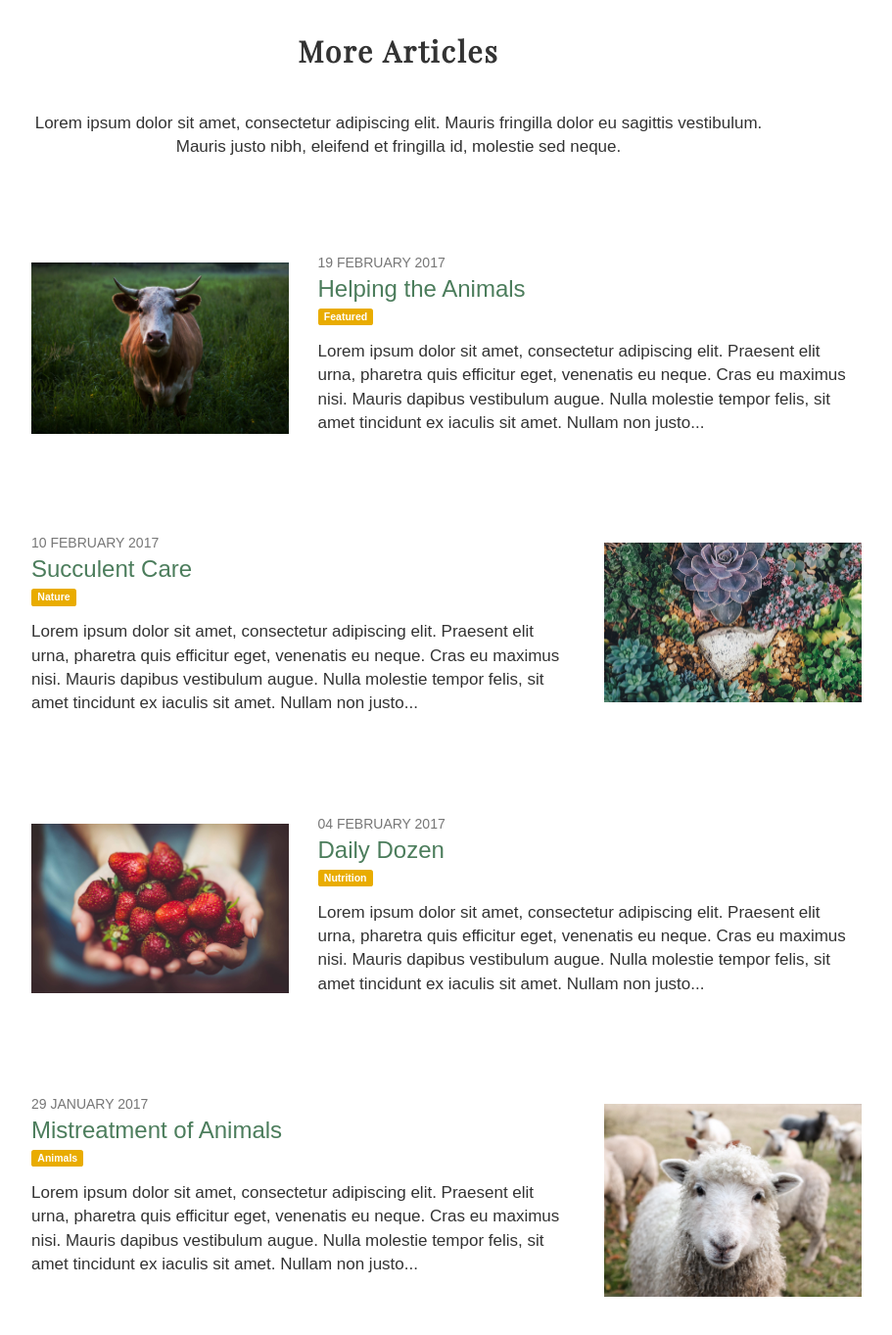
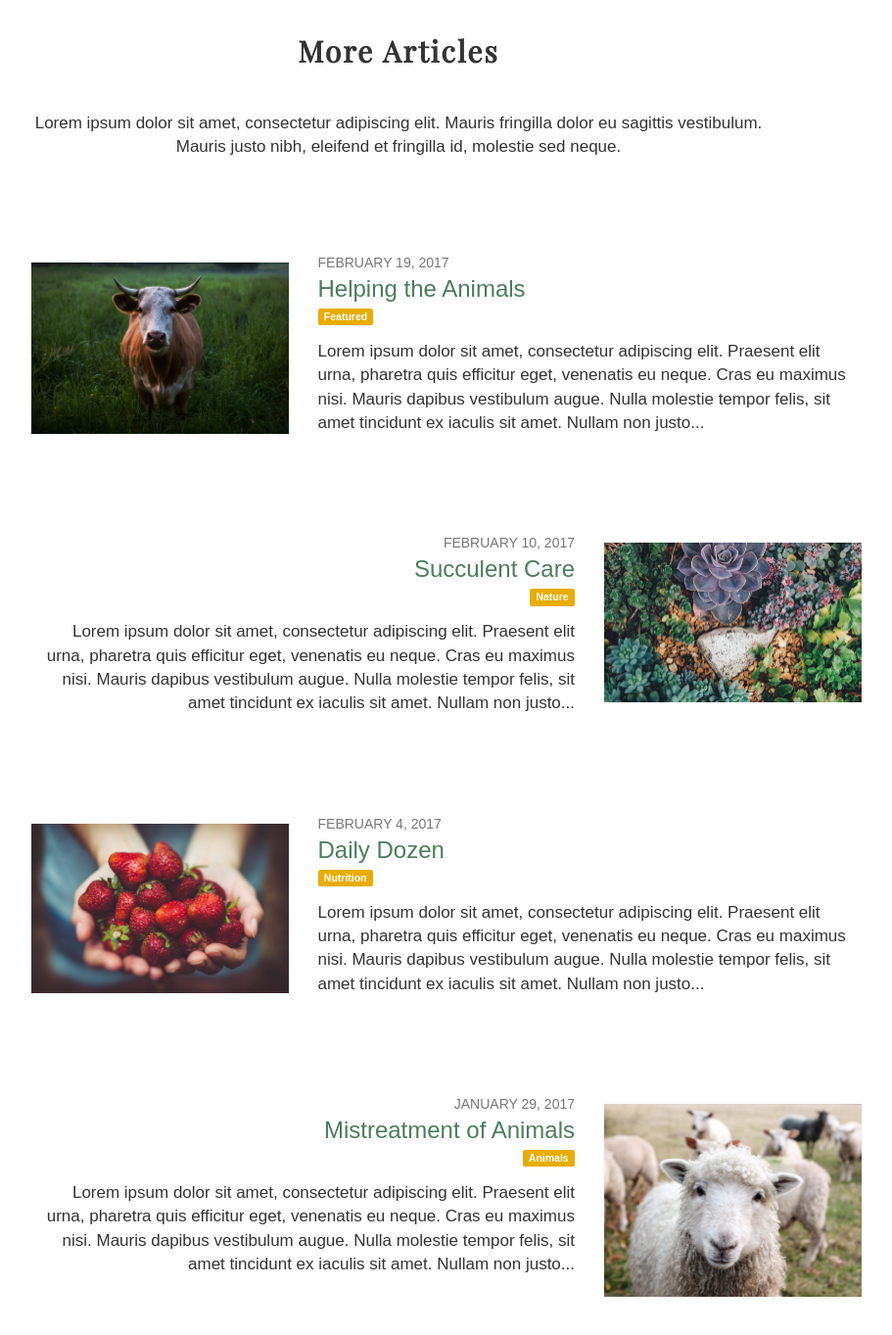
Before and after one commit to dillonchanis/ginablog, a Jekyll site: the page built from blog.html, in a window 1280 px wide and 1400 px high, scrolled down 2010 px. Shown: the top 1363 px of the window at 98% size, without its empty margins (233-1144 px from the left). Built offline with Jekyll 4.4.1, drawn with Linux system fonts in a browser that asks for light colours; some of the changed text lies outside the part shown.

Commit message:
Giving better date formatting

```diff
--- a/blog.html
+++ b/blog.html
@@ -1,7 +1,6 @@
 ---
 layout: blog
 ---
-
 
 <!-- About the Blog -->
 <section class="about">
@@ -69,7 +68,7 @@ layout: blog
 
         <div class="col-md-6">
           <article>
-            <span class="date">{{ post.date | date_to_long_string }}</span>
+            <time class="date">{{ post.date | date: "%B %-d, %Y" }}</time>
             <br />
             <a href="{{ post.permalink }}"><span class="title">{{ post.title }}</span></a>
             <div class="categories">
@@ -83,9 +82,9 @@ layout: blog
       </div>
       {% else %}
       <div class="row article-row">
-        <div class="col-md-6 col-md-offset-2">
+        <div class="col-md-6 col-md-offset-2 text-right">
           <article>
-            <span class="date">{{ post.date | date_to_long_string }}</span>
+            <time class="date">{{ post.date | date: "%B %-d, %Y" }}</time>
             <br />
             <a href="{{ post.permalink }}"><span class="title">{{ post.title }}</span></a>
             <div class="categories">
```
